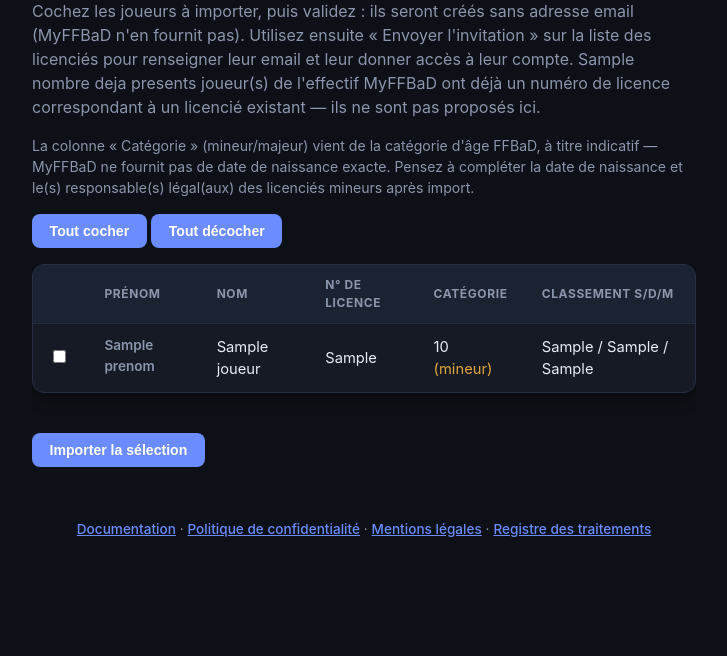
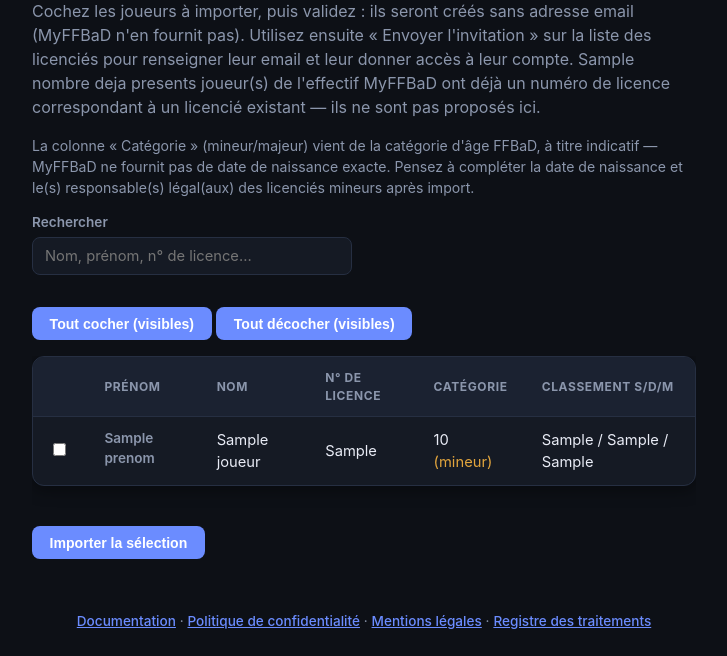
Before and after one commit to tfageo18/Axiobad, a Symfony app: template templates/licencie/import_myffbad.html.twig in a window 1280 px wide. Shown: the part 193-849 px from the top of the page, without its empty margins (276-1003 px from the left). Before the commit the page ends 730 px from the top, so only its background shows below. Run offline with Twig, Linux system fonts and the light colour scheme; the template is opened without the code that fills it: most values are stand-ins (such as "Sample title", 1, 10 or a date in 2020); some libraries are stand-ins or nearby versions.

Commit message:
Import MyFFBaD : recherche dans la liste des joueurs
Filtre côté client (nom/prénom/n° de licence), même mécanisme que la
recherche sur la liste des licenciés. "Tout cocher"/"Tout décocher" ne
touchent plus qu'aux lignes visibles après filtrage, pour ne pas
sélectionner par erreur des joueurs masqués par la recherche.

```diff
--- a/templates/licencie/import_myffbad.html.twig
+++ b/templates/licencie/import_myffbad.html.twig
@@ -1,6 +1,16 @@
 {% extends 'base.html.twig' %}
 
 {% block title %}Importer depuis MyFFBaD — Axiobad{% endblock %}
+
+{% block stylesheets %}
+    {{ parent() }}
+    <style>
+        #recherche-import-myffbad { max-width: 320px; margin-bottom: 1rem; }
+        @media (max-width: 768px) {
+            #recherche-import-myffbad { max-width: 100%; }
+        }
+    </style>
+{% endblock %}
 
 {% block body %}
     <h1>Importer des licenciés depuis MyFFBaD</h1>
@@ -29,13 +39,18 @@
         <form method="post" action="{{ path('app_licencie_import_myffbad_valider') }}">
             <input type="hidden" name="_token" value="{{ csrf_token('importer-myffbad') }}">
 
+            <div>
+                <label for="recherche-import-myffbad">Rechercher</label>
+                <input type="search" id="recherche-import-myffbad" placeholder="Nom, prénom, n° de licence...">
+            </div>
+
             <p>
-                <button type="button" onclick="document.querySelectorAll('.case-joueur').forEach(c => c.checked = true);">Tout cocher</button>
-                <button type="button" onclick="document.querySelectorAll('.case-joueur').forEach(c => c.checked = false);">Tout décocher</button>
+                <button type="button" id="tout-cocher">Tout cocher (visibles)</button>
+                <button type="button" id="tout-decocher">Tout décocher (visibles)</button>
             </p>
 
             <div class="table-scroll">
-            <table class="table-cards">
+            <table class="table-cards" id="table-import-myffbad">
                 <thead>
                     <tr>
                         <th></th>
@@ -72,3 +87,40 @@
         </form>
     {% endif %}
 {% endblock %}
+
+{% block javascripts %}
+    {{ parent() }}
+    <script>
+        (function () {
+            var input = document.getElementById('recherche-import-myffbad');
+            var table = document.getElementById('table-import-myffbad');
+            if (!input || !table) { return; }
+            var lignes = Array.prototype.slice.call(table.querySelectorAll('tbody tr'));
+
+            function estVisible(tr) {
+                return tr.style.display !== 'none';
+            }
+
+            input.addEventListener('input', function () {
+                var terme = input.value.trim().toLowerCase();
+                lignes.forEach(function (tr) {
+                    var texte = tr.textContent.toLowerCase();
+                    tr.style.display = texte.indexOf(terme) === -1 ? 'none' : '';
+                });
+            });
+
+            document.getElementById('tout-cocher').addEventListener('click', function () {
+                lignes.filter(estVisible).forEach(function (tr) {
+                    var c = tr.querySelector('.case-joueur');
+                    if (c) { c.checked = true; }
+                });
+            });
+            document.getElementById('tout-decocher').addEventListener('click', function () {
+                lignes.filter(estVisible).forEach(function (tr) {
+                    var c = tr.querySelector('.case-joueur');
+                    if (c) { c.checked = false; }
+                });
+            });
+        })();
+    </script>
+{% endblock %}
```
